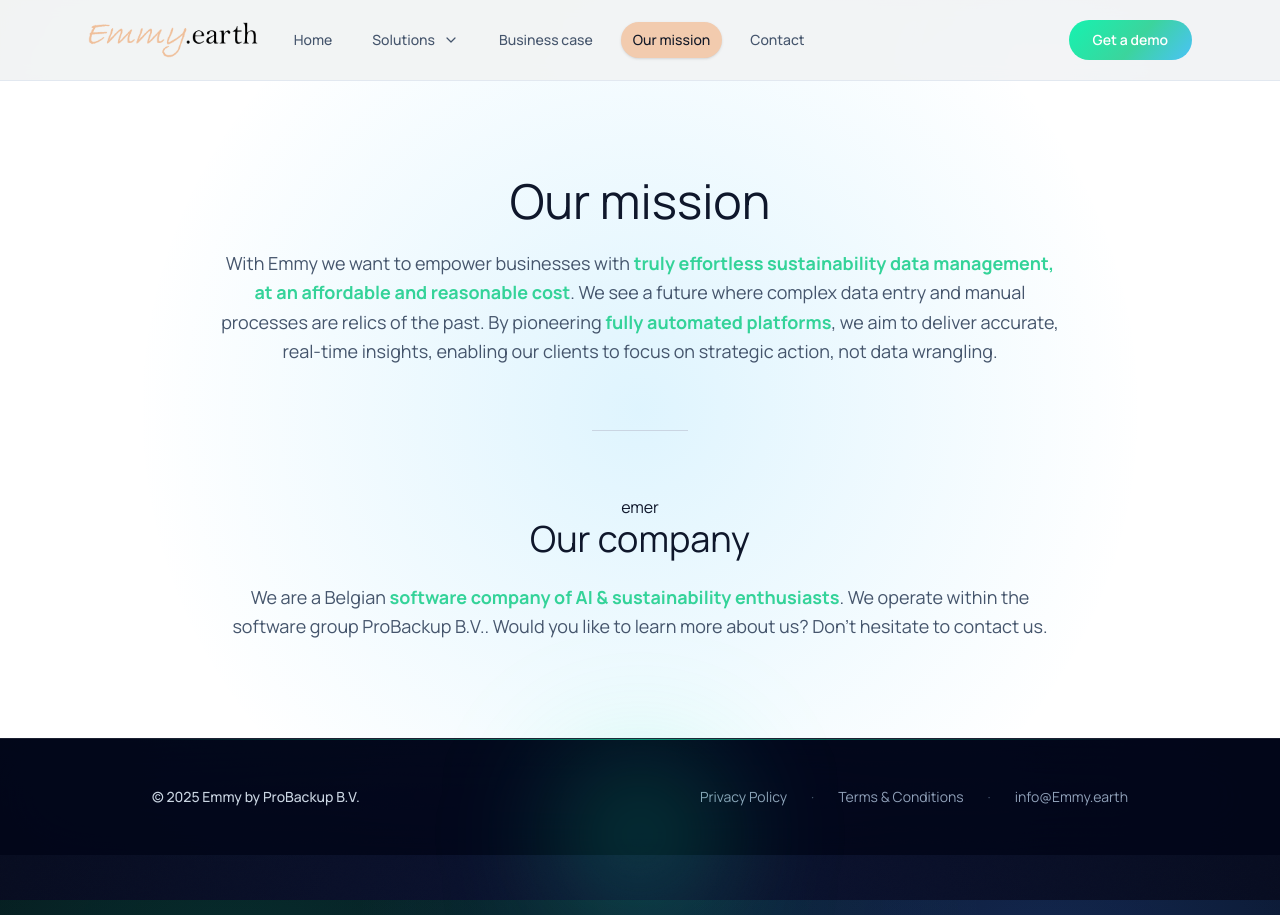
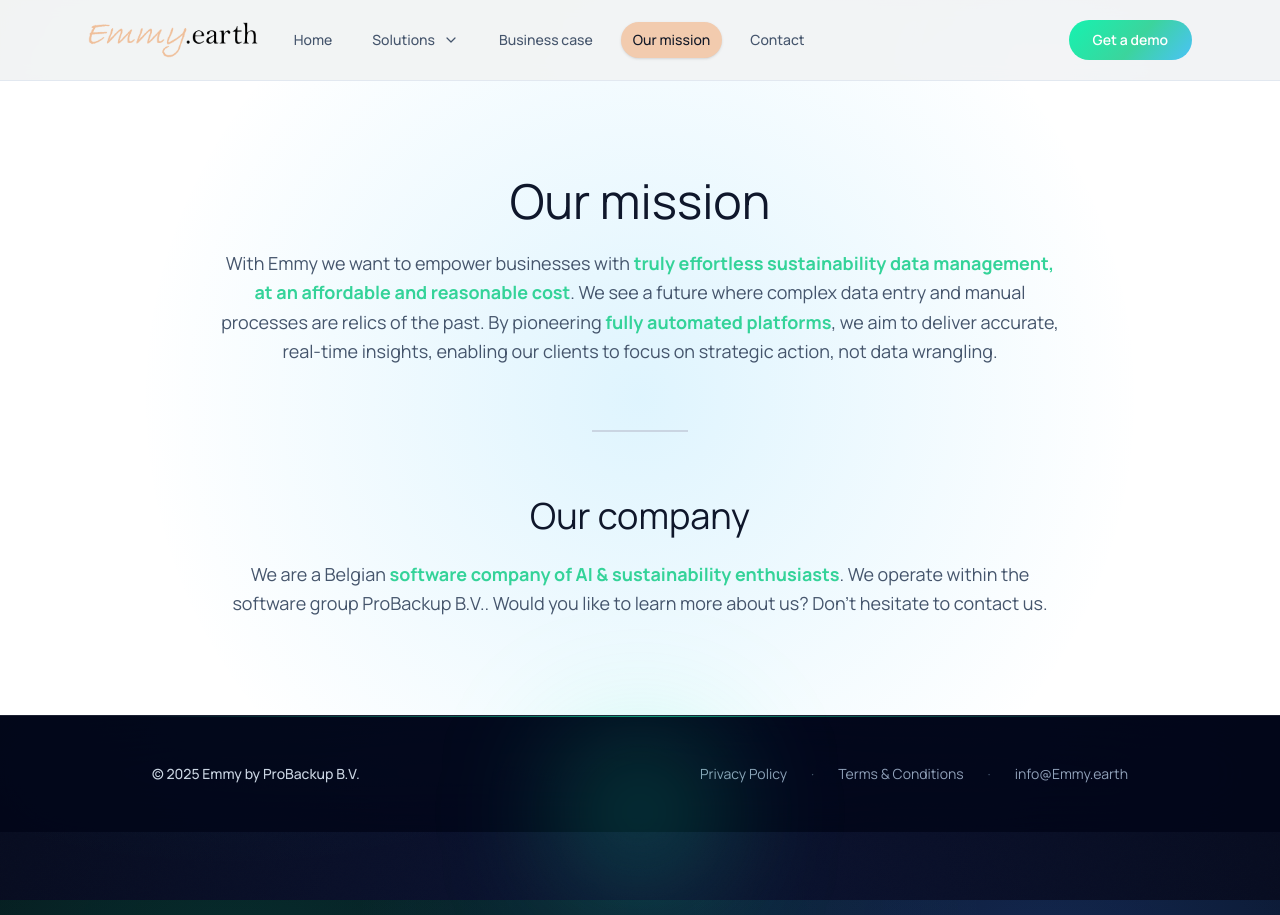
Before and after one commit to emmy-earth/promo-website, a Jekyll site: the page built from mission.html, in a window 1280 px wide. Built offline with Jekyll 4.4.1, drawn with Linux system fonts in a browser that asks for light colours; nearby versions of some CDN libraries; comment, search, counter and statistics services are not loaded.

Commit message:
Update mission.html

```diff
--- a/mission.html
+++ b/mission.html
@@ -12,7 +12,7 @@ description: "Learn about Emmy.earth's mission to make carbon accounting effortl
         <h2 class="font-light text-4xl text-slate-900 sm:text-5xl">Our mission</h2>
         <p class="text-lg leading-relaxed text-slate-600">With Emmy we want to empower businesses with <strong style="color: #34D399;">truly effortless sustainability data management, at an affordable and reasonable cost</strong>. We see a future where complex data entry and manual processes are relics of the past. By pioneering <strong style="color: #34D399;">fully automated platforms</strong>, we aim to deliver accurate, real-time insights, enabling our clients to focus on strategic action, not data wrangling.</p>
       </div>
-      <hr class="mx-auto w-24 border-slate-300">emer
+      <hr class="mx-auto w-24 border border-slate-300">
       <div class="space-y-6">
         <h2 class="font-light text-3xl text-slate-900 sm:text-4xl">Our company</h2>
         <p class="text-lg leading-relaxed text-slate-600">We are a Belgian <strong style="color: #34D399;">software company of AI &amp; sustainability enthusiasts</strong>. We operate within the software group ProBackup B.V.. Would you like to learn more about us? Don't hesitate to contact us.</p>
```
